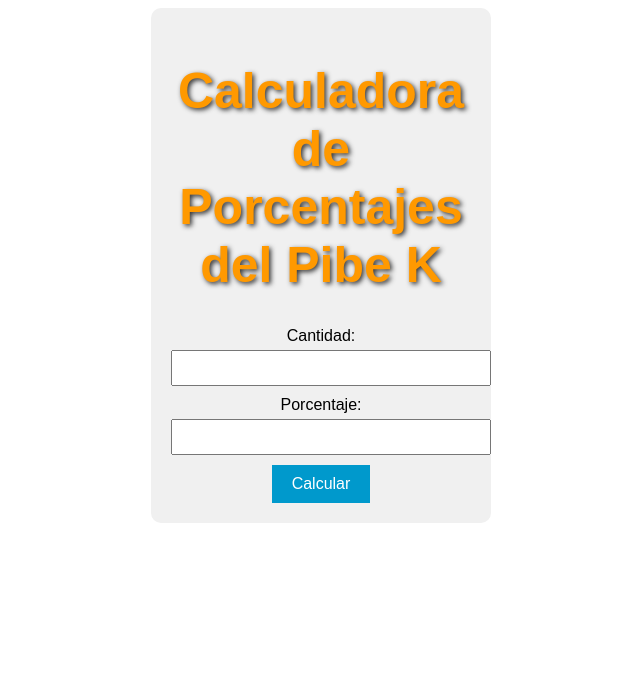
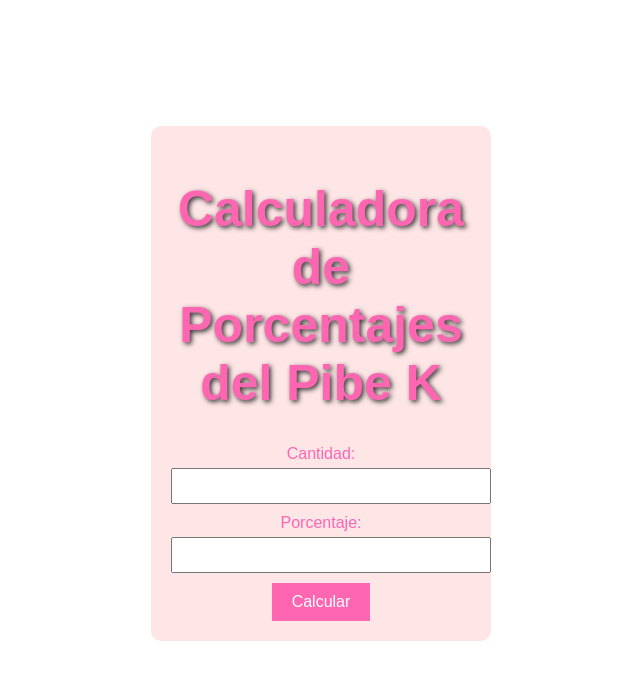
Before and after one commit to MateoMajlin/TP-Proyecto, a React (Create React App) app: page /juego/CalculadoraPorcentajes in a window 1280 px wide. Shown: the top 680 px of the page, without its empty margins (319-959 px from the left). Built offline with nearby package versions, Linux system fonts and the light colour scheme.

Commit message:
Update JuegoRaro.module.css

```diff
--- a/src/juego/JuegoRaro.module.css
+++ b/src/juego/JuegoRaro.module.css
@@ -1,15 +1,15 @@
 :local(.calculadora-container) {
   text-align: center;
   font-family: 'Arial', sans-serif;
-  background-color: #f0f0f0;
+  background-color: #ffe6e6; /* Tono rosa claro */
   padding: 20px;
   border-radius: 10px;
   width: 300px;
-  margin: 0 auto;
+  margin: 10% auto; /* Centrar verticalmente y horizontalmente */
 }
 
 :local(h1) {
-  color: #ff9900;
+  color: #ff66b2; /* Rosa fuerte */
   text-shadow: 2px 2px 5px #333;
 }
 
@@ -21,6 +21,7 @@
   display: block;
   font-size: 16px;
   margin-bottom: 5px;
+  color: #ff66b2; /* Rosa fuerte */
 }
 
 :local(input) {
@@ -30,7 +31,7 @@
 }
 
 :local(button) {
-  background-color: #0099cc;
+  background-color: #ff66b2; /* Rosa fuerte */
   color: #ffffff;
   font-size: 16px;
   padding: 10px 20px;
@@ -40,10 +41,11 @@
 }
 
 :local(button:hover) {
-  background-color: #ffcc00;
+  background-color: #ff3385; /* Rosa medio */
 }
 
 :local(.resultado) {
   margin-top: 20px;
   font-size: 18px;
+  color: #ff3385; /* Rosa medio */
 }
```
